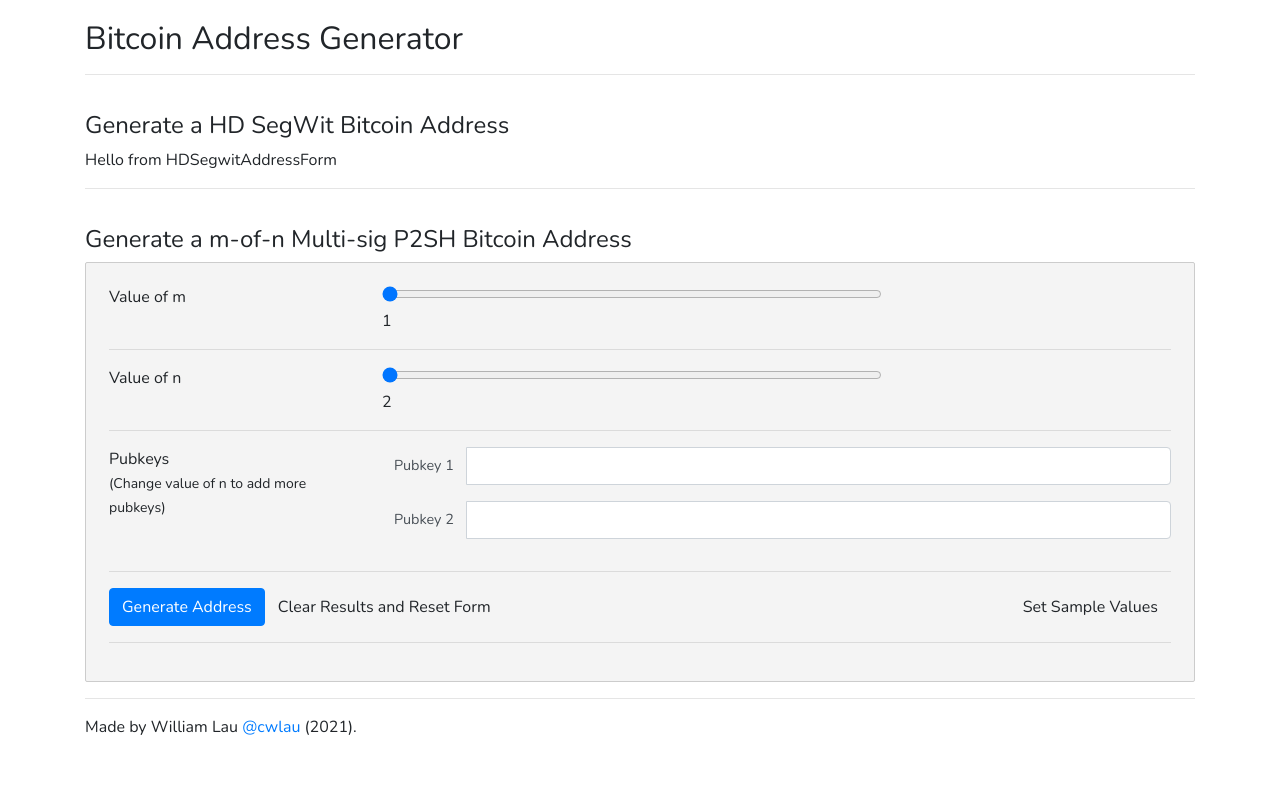
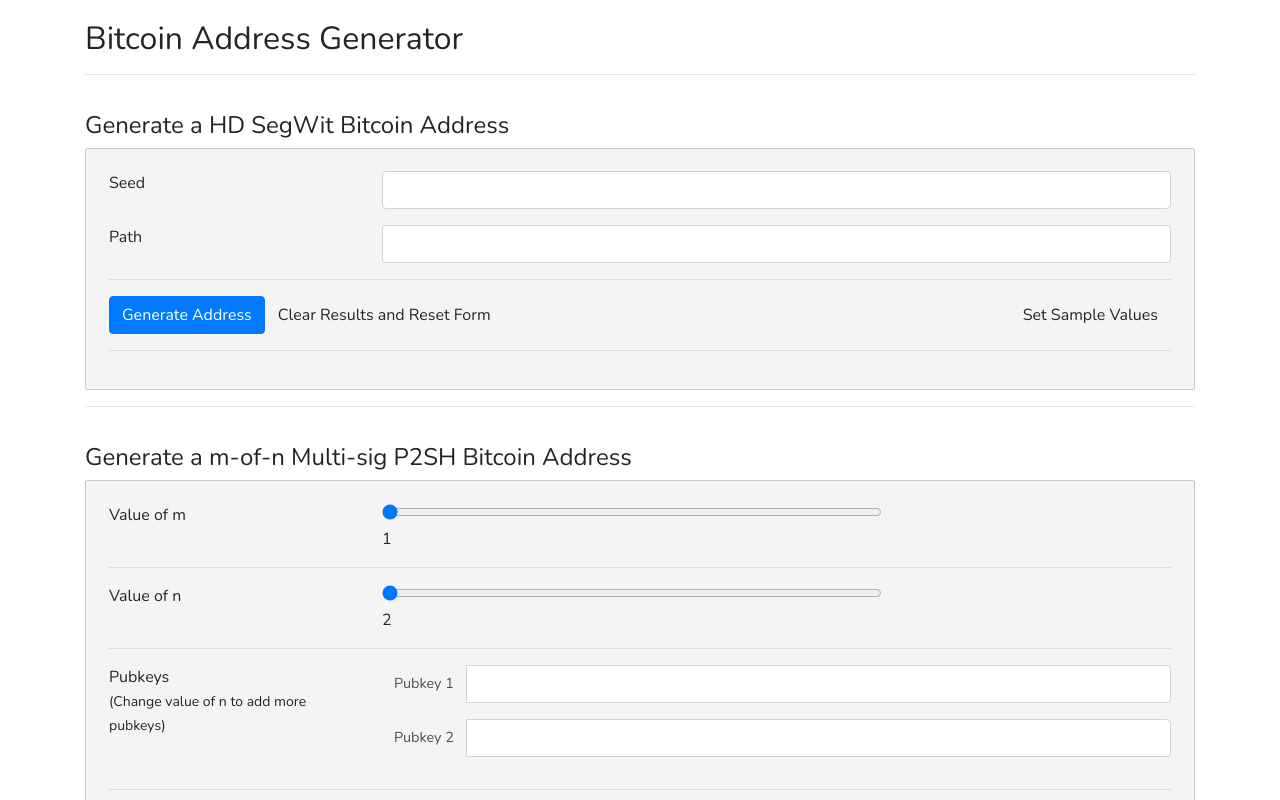
Before and after one commit to cwlau/bitcoin-address-generator, a React app: page / in a window 1280 px wide. Shown: the top 800 px of the page. Built offline with nearby package versions, Linux system fonts and the light colour scheme.

Commit message:
Backup changes

```diff
--- a/src/components/HDSegwitAddressForm.tsx
+++ b/src/components/HDSegwitAddressForm.tsx
@@ -1,22 +1,162 @@
 
-// import * as bitcoin from 'bitcoinjs-lib';
-import * as React from 'react';
+import React, { useState, useReducer, useEffect } from 'react';
+import * as bitcoin from 'bitcoinjs-lib';
+import QRCode from 'qrcode';
 
 export default function HDSegwitAddressForm() {
 
-  // const pubkeys = [
-  //   '026477115981fe981a6918a6297d9803c4dc04f328f22041bedff886bbc2962e01',
-  //   '02c96db2302d19b43d4c69368babace7854cc84eb9e061cde51cfa77ca4a22b8b9',
-  //   '023e4740d0ba639e28963f3476157b7cf2fb7c6fdf4254f97099cf8670b505ea59',
-  //   '03c6103b3b83e4a24a0e33a4df246ef11772f9992663db0c35759a5e2ebf68d8e9',
-  // ].map(hex => Buffer.from(hex, 'hex'));
-  // const { address } = bitcoin.payments.p2wsh({
-  //   redeem: bitcoin.payments.p2ms({ m: 3, pubkeys }),
-  // });
+  const [qrcodeUrl, setQRcodeUrl] = useState('');
+  const [seed, setSeed] = useState('');
+  const [path, setPath] = useState('');
+  const [address, setAddress] = useState('');
+  const [resultSuccess, setResultSuccess] = useState(false);
+  const [resultError, setResultError] = useState(false);
+  const [resultErrorMessage, setResultErrorMessage] = useState("");
 
-  // console.log({address});
+  const [ignored, forceUpdate] = useReducer(x => x + 1, 0);
+
+  useEffect(() => {
+    if (address === '') {
+      return;
+    }
+
+    QRCode.toDataURL(address)
+      .then(url => {
+        console.log(url);
+        setQRcodeUrl(url);
+      })
+      .catch(err => {
+        console.error(err);
+      })
+  }, [address]);
+
+  const generateAddress = () => {
+    try {
+      // const pubkeys = pubkeyValues.map((hex: string) => Buffer.from(hex, 'hex'));
+      // const { address } = bitcoin.payments.p2sh({
+      //   redeem: bitcoin.payments.p2ms({ m: mValue, pubkeys }),
+      // });
+
+      // // console.log('generateAddress done');
+      // // console.log({ address });
+
+      // if (!address) {
+      //   setAddress('');
+      //   setQRcodeUrl('');
+      //   setResultError(true);
+      //   setResultSuccess(false);
+      //   return;
+      // }
+
+      // setResultError(false);
+      // setResultSuccess(true);
+      // setAddress(address);
+
+    } catch (error) {
+
+      console.warn({error});
+
+      // setAddress('');
+      // setQRcodeUrl('');
+      // setResultError(true);
+      // setResultErrorMessage("Error found with Pubkey #" + (Number(error.__property.replace("pubkeys.", "")) + 1));
+      // setResultSuccess(false);
+      return;
+    }
+
+  }
+
+  const clearResults = () => {
+    setSeed('');
+    setPath('');
+    setResultError(false);
+    setResultSuccess(false);
+    setResultErrorMessage('');
+    setAddress('');
+  }
+
+  const setValues = () => {
+
+    // Sample from https://github.com/bitcoinjs/bitcoinjs-lib/blob/master/test/integration/addresses.spec.ts#L40
+    setSeed('');
+    setPath('');
+
+    // Generated address should equal to 36NUkt6FWUi3LAWBqWRdDmdTWbt91Yvfu7
+  }
+
+
 
   return (
-    <div className="app">Hello from HDSegwitAddressForm</div>
+    <div className="form">
+
+      <div className="container input-container">
+
+        <div className="mb-3 row">
+          <div className="col-12 col-sm-3">
+            <label htmlFor="seed" className="form-label">Seed</label>
+          </div>
+
+          <div className="col-12 col-sm-9">
+            <input type="text" className="form-control" value={seed}
+                id="seed" onChange={
+                  (e: React.ChangeEvent<HTMLInputElement>) => setSeed(e.target.value)
+                }
+              />
+          </div>
+        </div>
+
+        <div className="mb-3 row">
+          <div className="col-12 col-sm-3">
+            <label htmlFor="path" className="form-label">Path</label>
+          </div>
+
+          <div className="col-12 col-sm-9">
+            <input type="text" className="form-control" value={path}
+                id="path" onChange={
+                  (e: React.ChangeEvent<HTMLInputElement>) => setPath(e.target.value)
+                }
+              />
+          </div>
+        </div>
+
+        <hr/>
+
+        <div style={{"float": "right"}}>
+          <input className="btn btn-default" type="button" onClick={setValues} value="Set Sample Values" />
+        </div>
+
+        <div>
+          <input className="btn btn-primary" type="button" onClick={generateAddress} value="Generate Address" />
+          <input className="btn btn-default" type="button" onClick={clearResults} value="Clear Results and Reset Form" />
+        </div>
+
+        <hr/>
+
+        {
+          resultSuccess && <div className="alert alert-success">
+            <h5>The generated Bitcoin Address:</h5>
+            <hr/>
+            <div className="result-container" style={{"textAlign": "center"}}>
+              <div className="result-qrcode-div">{qrcodeUrl && <img src={qrcodeUrl} className="qrcode-img" />}</div>
+              <div className="result-address">{address}</div>
+              <div className="result-address">
+                <a href={ "https://www.blockchain.com/btc/address/" + address } target="blank">View on Blockchain.com</a>
+              </div>
+            </div>
+          </div>
+        }
+
+        {
+          resultError && <div className="alert alert-danger">
+            <h6>Error: Failed to generate Bitcoin Address</h6>
+            <div>
+              Please make sure the inputs are correctly filled. ({resultErrorMessage})
+            </div>
+          </div>
+        }
+
+      </div>
+    </div>
+
   )
 }
```
